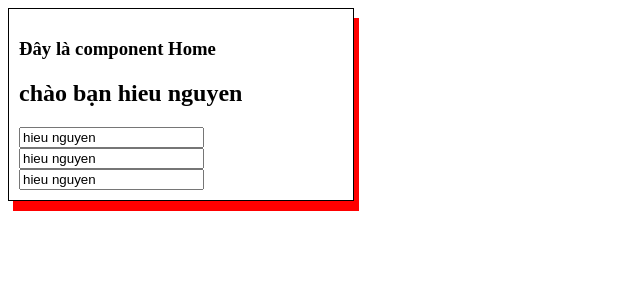
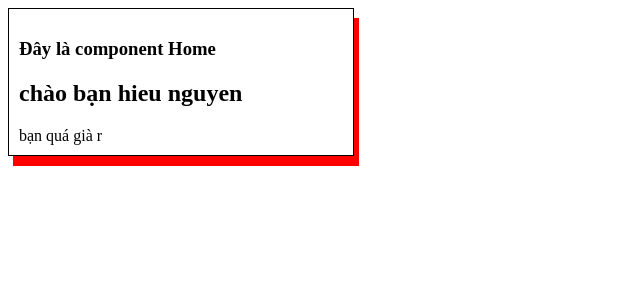
Before and after one commit to Hieu-Nguyen-Minh/angular12, an Angular app: page / in a window 1280 px wide. Shown: the top 300 px of the page, without its empty margins (0-640 px from the left). Built offline with nearby package versions, Linux system fonts and the light colour scheme.

Commit message:
[NMH] kết nối dữ liệu từ component ra HTML

```diff
--- a/src/app/components/home/home.component.html
+++ b/src/app/components/home/home.component.html
@@ -1,9 +1,7 @@
 <div class="test">
   <h3>Đây là component Home</h3>
   <h2>chào bạn {{ name }}</h2>
-  <input type="text" value="{{ name }}" />
-  <br />
-  <input [value]="name" title="đây là title {{ name }}" />
-  <br />
-  <input [value]="name" [title]="'đây là title ' + name" />
+
+  <span *ngIf="age >= 18">bạn quá già r</span>
+  <span *ngIf="age < 18">bạn quá trẻ r</span>
 </div>
--- a/src/app/components/home/home.component.ts
+++ b/src/app/components/home/home.component.ts
@@ -8,6 +8,7 @@ import { Component, OnInit } from '@angular/core';
 export class HomeComponent implements OnInit {
   public name = 'hieu nguyen'; // đẩy data từ component ra HTML hay còn gọi là databinding value 1 chiều
   // đẩy data từ component ra thẻ HTML thông qua thuộc tính của thẻ
+  public age = 18;
   constructor() {}
 
   ngOnInit(): void {}
```
